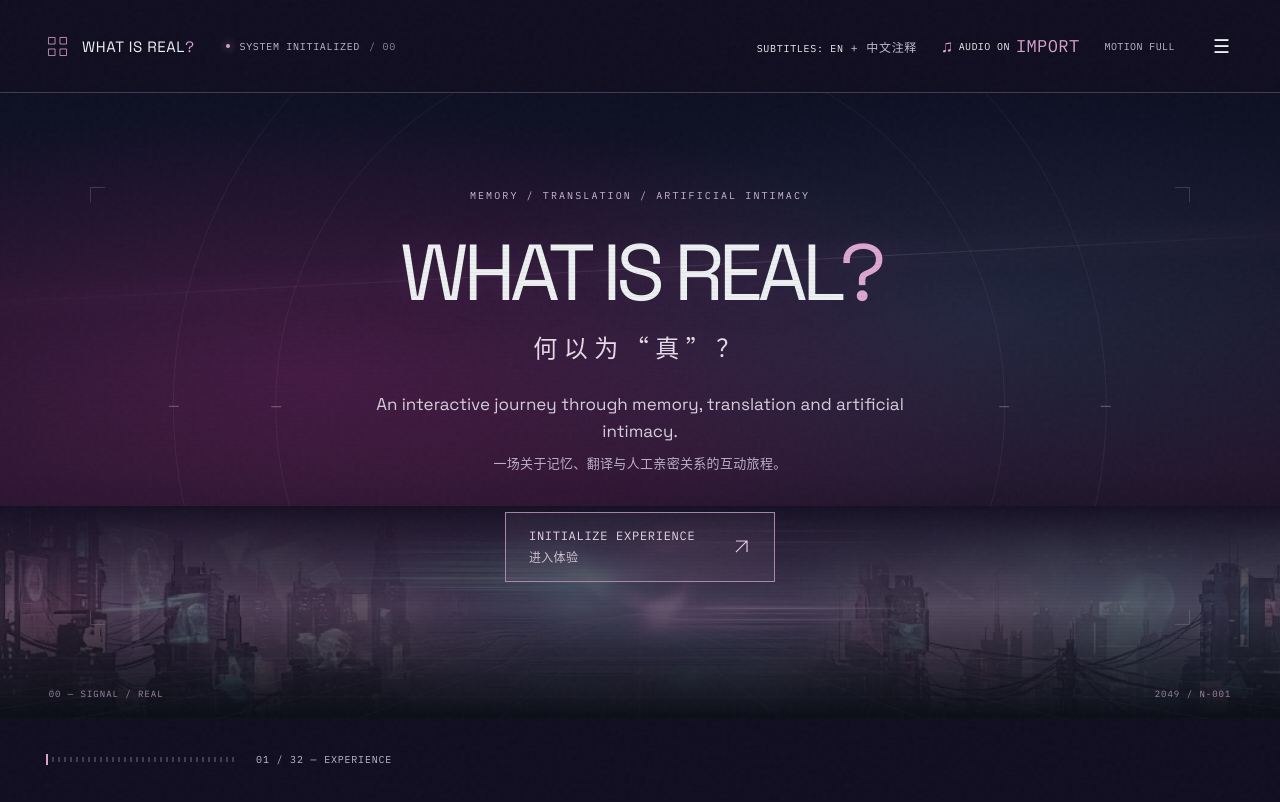
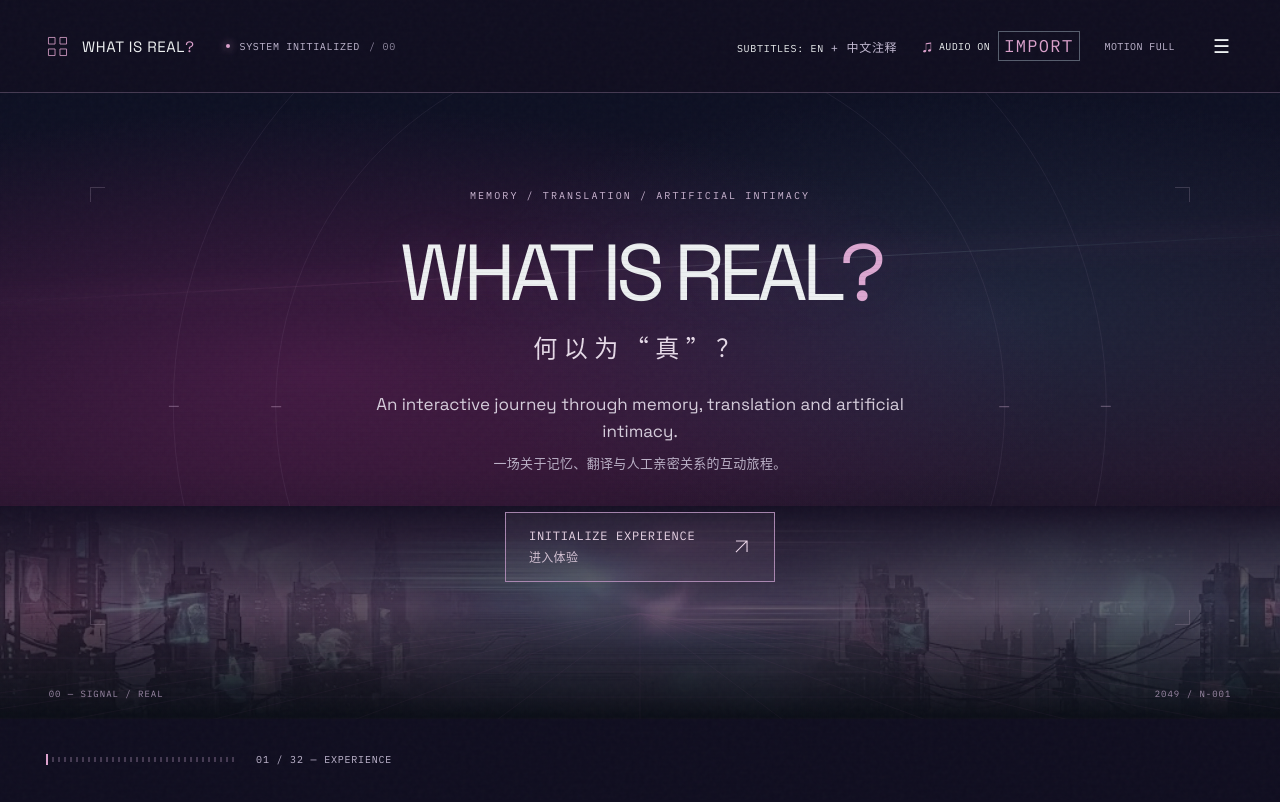
Before and after one commit to Riyaa3-3/what-is-real, a React (Vite) app: page / in a window 1280 px wide. Built offline with nearby package versions, Linux system fonts and the light colour scheme.

Commit message:
Highlight one-time audio import action in compact header

```diff
--- a/src/components/soundscape.css
+++ b/src/components/soundscape.css
@@ -25,3 +25,6 @@
 .baseline-audio-actions{display:flex;align-items:center;justify-content:center;gap:clamp(12px,2vw,25px);flex-wrap:wrap}
 .baseline-audio-actions .text-button{min-height:44px;letter-spacing:.07em}
 @media(max-width:540px){.baseline-audio-actions{flex-direction:column}.baseline-audio-actions>*{max-width:100%;width:min(100%,280px)}}
+
+.audio-needs-import{border:1px solid #b9cbd66c;padding:3px 5px;color:#d4bd93;font-size:8px;letter-spacing:.08em;margin-left:2px}
+@media(max-width:680px){.audio-needs-import{font-size:7px;padding:2px 3px}}
```
